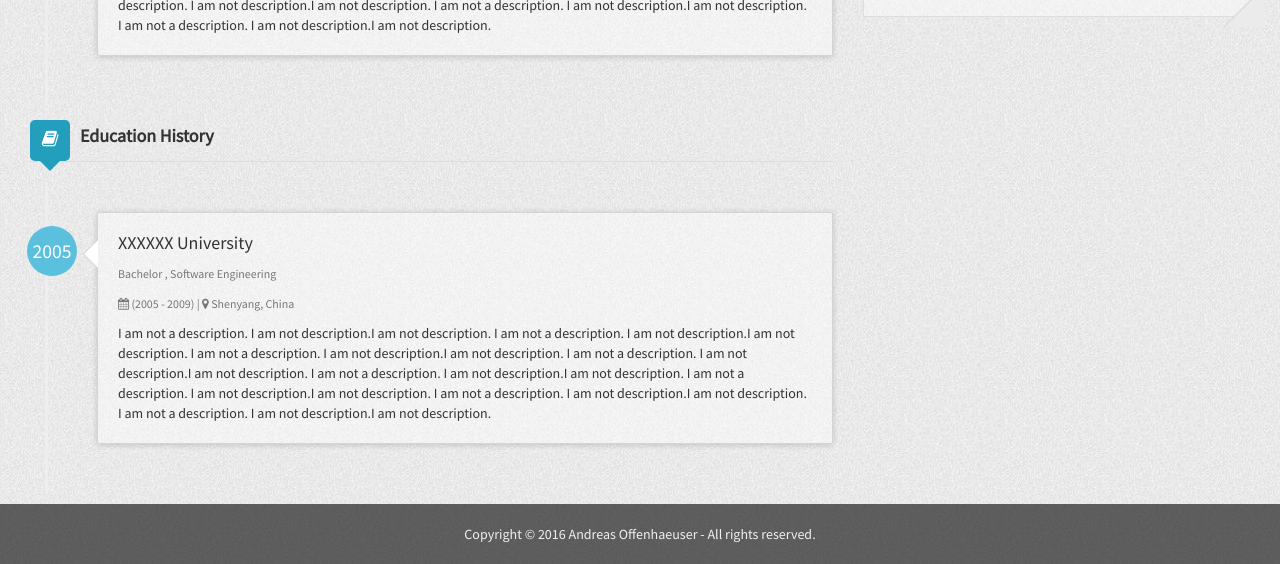
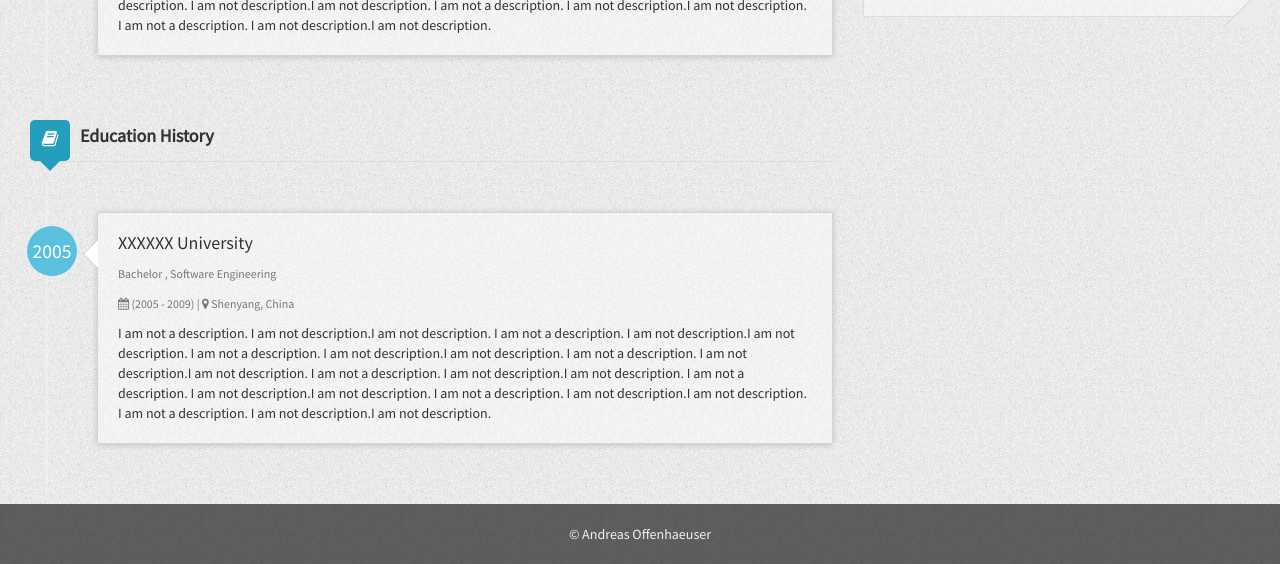
Before and after one commit to anoff/web, a Jekyll site: the page built from index.html, in a window 1280 px wide and 900 px high, scrolled down 670 px, cut to the strip 336-900 px from the top of the window. Built offline with Jekyll 4.4.1, drawn with Linux system fonts in a browser that asks for light colours; nearby versions of some CDN libraries; some of the changed text lies outside the part shown.

Commit message:
:scissors: refactor: fix stuff

```diff
--- a/_config.yml
+++ b/_config.yml
@@ -2,7 +2,7 @@
 title: andreas offenhaeuser
 description: resume and portfolio
 favicon: /assets/img/avatar.JPG
-baseurl: https://anoff.io
+#baseurl: https://anoff.io
 google_analytics:
 
 # Build settings
@@ -20,7 +20,7 @@
   weibo:
   github: anoff
   linkedin: anoff
-  twitter: '@an0xff'
+  twitter: an0xff
   gavatar: /resumecard/assets/img/avatar.JPG
   stackoverflow:
   workHistory:
--- a/_includes/footer.html
+++ b/_includes/footer.html
@@ -2,7 +2,7 @@
     <div class="container-fluid">
         <div class="row-fluid">
             <div class="col-md-12">
-                Copyright &copy; 2016 {{ site.author.name }} - All rights reserved.
+                &copy; {{ site.author.name }}
             </div>
         </div>
     </div>
--- a/_layouts/default.html
+++ b/_layouts/default.html
@@ -1,8 +1,5 @@
 <!DOCTYPE html>
 <html>
-	<div class="ribbon right red">
-	  <a href="https://github.com/ddbullfrog/resumecard">Fork me on GitHub</a>
-	</div>
   {% include head.html %}
 
   <body>
```
